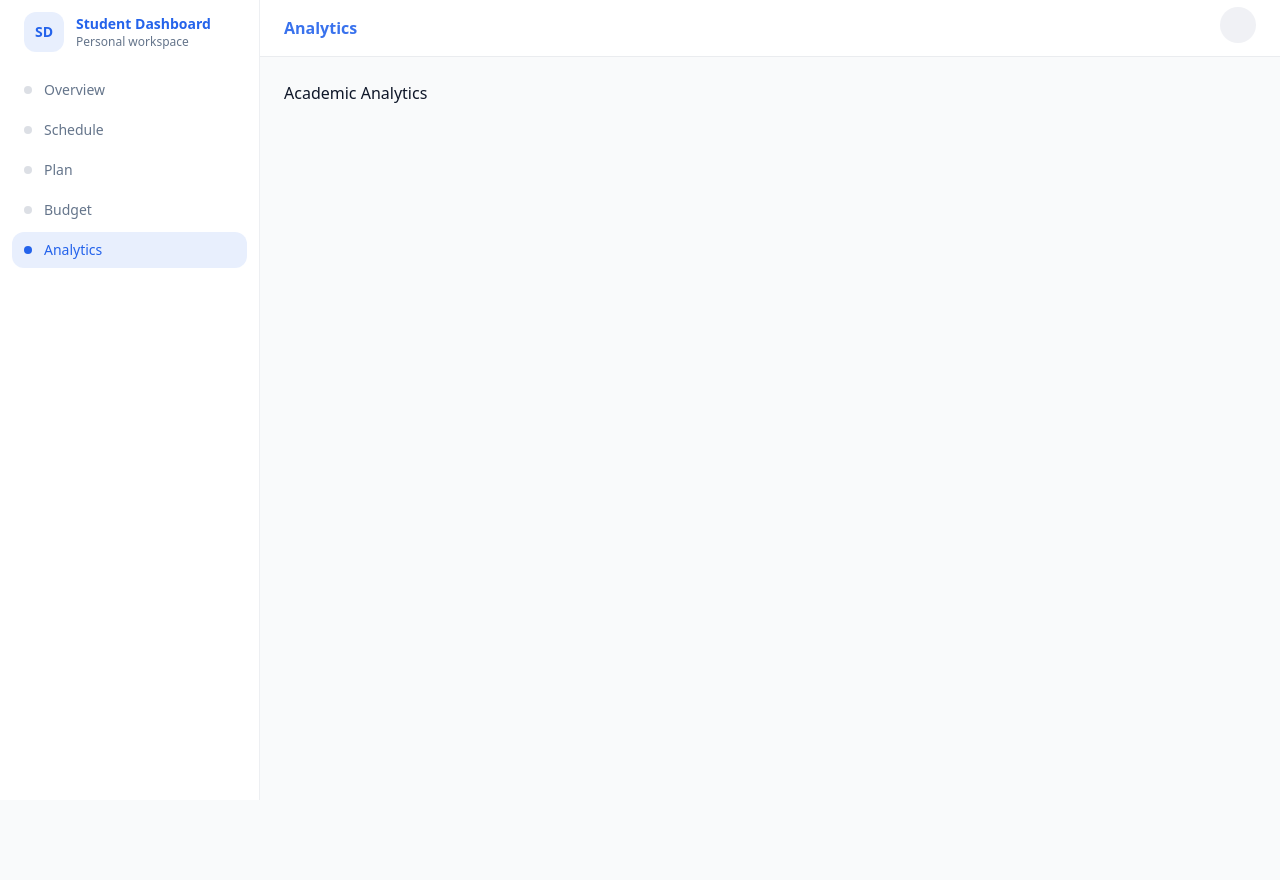
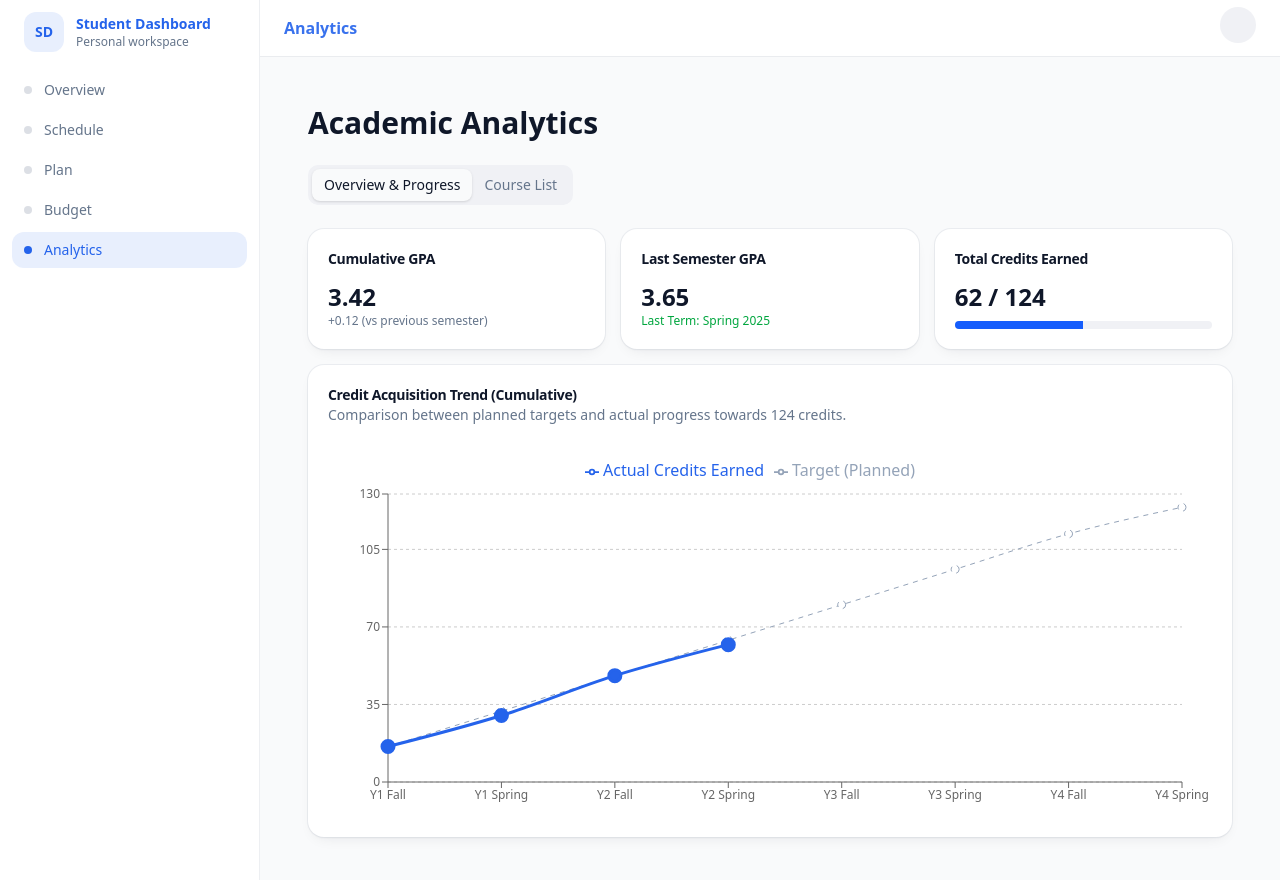
Before and after one commit to group6-dashboard/student-dashboard, a Next.js app: page /analytics in a window 1280 px wide. Shown: the top 880 px of the page. Before the commit the page ends 800 px from the top, so only its background shows below. Built offline with nearby package versions, Linux system fonts and the light colour scheme.

Commit message:
Implemented academic analytics page

```diff
--- /dev/null
+++ b/public/data/semester-data.json
@@ -0,0 +1,10 @@
+[
+  { "name": "Y1 Fall", "planned": 16, "actual": 16 },
+  { "name": "Y1 Spring", "planned": 32, "actual": 30 },
+  { "name": "Y2 Fall", "planned": 48, "actual": 48 },
+  { "name": "Y2 Spring", "planned": 64, "actual": 62 },
+  { "name": "Y3 Fall", "planned": 80, "actual": null },
+  { "name": "Y3 Spring", "planned": 96, "actual": null },
+  { "name": "Y4 Fall", "planned": 112, "actual": null },
+  { "name": "Y4 Spring", "planned": 124, "actual": null }
+]
--- a/src/app/(dashboard)/analytics/page.tsx
+++ b/src/app/(dashboard)/analytics/page.tsx
@@ -1,3 +1,155 @@
+"use client";
+
+import React, { useState, useEffect } from "react";
+import {
+  Card,
+  CardContent,
+  CardDescription,
+  CardHeader,
+  CardTitle,
+} from "@/components/ui/Card";
+import { Tabs, TabsContent, TabsList, TabsTrigger } from "@/components/ui/tabs";
+import {
+  LineChart,
+  Line,
+  XAxis,
+  YAxis,
+  CartesianGrid,
+  Tooltip,
+  Legend,
+  ResponsiveContainer,
+} from "recharts";
+
 export default function AnalyticsPage() {
-  return <h1>Academic Analytics</h1>;
+  const [semesterData, setSemesterData] = useState([]);
+  const [loading, setLoading] = useState(true);
+
+  useEffect(() => {
+    fetch("/data/semester-data.json")
+      .then((res) => res.json())
+      .then((data) => {
+        setSemesterData(data);
+        setLoading(false);
+      })
+      .catch((error) => {
+        console.error("Failed to load semester data:", error);
+        setLoading(false);
+      });
+  }, []);
+
+  if (loading) {
+    return (
+      <div className="p-6 max-w-5xl mx-auto">
+        <h1 className="text-3xl font-bold mb-6">Academic Analytics</h1>
+        <p className="text-muted-foreground">Loading...</p>
+      </div>
+    );
+  }
+
+  return (
+    <div className="p-6 max-w-5xl mx-auto">
+      <h1 className="text-3xl font-bold mb-6">Academic Analytics</h1>
+
+      <Tabs defaultValue="overview" className="space-y-4">
+        <TabsList>
+          <TabsTrigger value="overview">Overview & Progress</TabsTrigger>
+          <TabsTrigger value="courses">Course List</TabsTrigger>
+        </TabsList>
+
+        {/* --- Tab 1: Overview & Progress --- */}
+        <TabsContent value="overview" className="space-y-4">
+          {/* Top: Statistics Cards */}
+          <div className="grid gap-4 md:grid-cols-3">
+            <Card>
+              <CardHeader className="pb-2">
+                <CardTitle className="text-sm font-medium">Cumulative GPA</CardTitle>
+              </CardHeader>
+              <CardContent>
+                <div className="text-2xl font-bold">3.42</div>
+                <p className="text-xs text-muted-foreground">+0.12 (vs previous semester)</p>
+              </CardContent>
+            </Card>
+            <Card>
+              <CardHeader className="pb-2">
+                <CardTitle className="text-sm font-medium">Last Semester GPA</CardTitle>
+              </CardHeader>
+              <CardContent>
+                <div className="text-2xl font-bold">3.65</div>
+                <p className="text-xs text-green-600">
+                  Last Term: Spring 2025
+                </p>
+              </CardContent>
+            </Card>
+            <Card>
+              <CardHeader className="pb-2">
+                <CardTitle className="text-sm font-medium">Total Credits Earned</CardTitle>
+              </CardHeader>
+              <CardContent>
+                <div className="text-2xl font-bold">62 / 124</div>
+                <div className="w-full bg-secondary h-2 mt-2 rounded-full overflow-hidden">
+                  <div className="bg-blue-600 h-full" style={{ width: '50%' }}></div>
+                </div>
+              </CardContent>
+            </Card>
+          </div>
+
+          {/* Bottom: Line Chart */}
+          <Card>
+            <CardHeader>
+              <CardTitle>Credit Acquisition Trend (Cumulative)</CardTitle>
+              <CardDescription>
+                Comparison between planned targets and actual progress towards 124 credits.
+              </CardDescription>
+            </CardHeader>
+            <CardContent className="h-[400px] w-full pt-4">
+              <ResponsiveContainer width="100%" height="100%">
+                <LineChart data={semesterData} margin={{ top: 5, right: 30, left: 0, bottom: 5 }}>
+                  <CartesianGrid strokeDasharray="3 3" vertical={false} />
+                  <XAxis
+                    dataKey="name"
+                    tick={{ fontSize: 12 }}
+                    interval={0}
+                  />
+                  <YAxis domain={[0, 130]} tick={{ fontSize: 12 }} />
+                  <Tooltip
+                    contentStyle={{ borderRadius: "8px", border: "none", boxShadow: "0 4px 12px rgba(0,0,0,0.1)" }}
+                  />
+                  <Legend verticalAlign="top" height={36}/>
+                  {/* Target Line (Dashed) */}
+                  <Line
+                    name="Target (Planned)"
+                    type="monotone"
+                    dataKey="planned"
+                    stroke="#94a3b8"
+                    strokeDasharray="5 5"
+                    dot={{ r: 4 }}
+                  />
+                  {/* Actual Line (Solid) */}
+                  <Line
+                    name="Actual Credits Earned"
+                    type="monotone"
+                    dataKey="actual"
+                    stroke="#2563eb"
+                    strokeWidth={3}
+                    dot={{ r: 6, fill: "#2563eb" }}
+                    activeDot={{ r: 8 }}
+                    connectNulls={false}
+                  />
+                </LineChart>
+              </ResponsiveContainer>
+            </CardContent>
+          </Card>
+        </TabsContent>
+
+        {/* --- Tab 2: Course List (Placeholder) --- */}
+        <TabsContent value="courses">
+          <Card>
+            <CardContent className="py-10 text-center text-muted-foreground">
+              Search and filter functionality for courses will be implemented here.
+            </CardContent>
+          </Card>
+        </TabsContent>
+      </Tabs>
+    </div>
+    );
 }
--- /dev/null
+++ b/src/components/ui/tabs.tsx
@@ -0,0 +1,131 @@
+"use client";
+
+import * as React from "react";
+
+function cn(...classes: Array<string | false | null | undefined>) {
+  return classes.filter(Boolean).join(" ");
+}
+
+interface TabsContextValue {
+  value: string;
+  onValueChange: (value: string) => void;
+}
+
+const TabsContext = React.createContext<TabsContextValue | undefined>(undefined);
+
+function useTabsContext() {
+  const context = React.useContext(TabsContext);
+  if (!context) {
+    throw new Error("Tabs components must be used within a Tabs provider");
+  }
+  return context;
+}
+
+interface TabsProps {
+  defaultValue: string;
+  value?: string;
+  onValueChange?: (value: string) => void;
+  className?: string;
+  children: React.ReactNode;
+}
+
+export function Tabs({
+  defaultValue,
+  value: controlledValue,
+  onValueChange,
+  className,
+  children,
+}: TabsProps) {
+  const [uncontrolledValue, setUncontrolledValue] = React.useState(defaultValue);
+  const value = controlledValue ?? uncontrolledValue;
+
+  const handleValueChange = React.useCallback(
+    (newValue: string) => {
+      if (controlledValue === undefined) {
+        setUncontrolledValue(newValue);
+      }
+      onValueChange?.(newValue);
+    },
+    [controlledValue, onValueChange]
+  );
+
+  return (
+    <TabsContext.Provider value={{ value, onValueChange: handleValueChange }}>
+      <div className={className}>{children}</div>
+    </TabsContext.Provider>
+  );
+}
+
+interface TabsListProps {
+  className?: string;
+  children: React.ReactNode;
+}
+
+export function TabsList({ className, children }: TabsListProps) {
+  return (
+    <div
+      className={cn(
+        "inline-flex h-10 items-center justify-center rounded-md bg-muted p-1 text-muted-foreground",
+        className
+      )}
+      role="tablist"
+    >
+      {children}
+    </div>
+  );
+}
+
+interface TabsTriggerProps {
+  value: string;
+  className?: string;
+  children: React.ReactNode;
+}
+
+export function TabsTrigger({ value, className, children }: TabsTriggerProps) {
+  const { value: selectedValue, onValueChange } = useTabsContext();
+  const isSelected = value === selectedValue;
+
+  return (
+    <button
+      type="button"
+      role="tab"
+      aria-selected={isSelected}
+      onClick={() => onValueChange(value)}
+      className={cn(
+        "inline-flex items-center justify-center whitespace-nowrap rounded-sm px-3 py-1.5",
+        "text-sm font-medium ring-offset-background transition-all",
+        "focus-visible:outline-none focus-visible:ring-2 focus-visible:ring-ring focus-visible:ring-offset-2",
+        "disabled:pointer-events-none disabled:opacity-50",
+        isSelected
+          ? "bg-background text-foreground shadow-sm"
+          : "hover:bg-background/50",
+        className
+      )}
+    >
+      {children}
+    </button>
+  );
+}
+
+interface TabsContentProps {
+  value: string;
+  className?: string;
+  children: React.ReactNode;
+}
+
+export function TabsContent({ value, className, children }: TabsContentProps) {
+  const { value: selectedValue } = useTabsContext();
+
+  if (value !== selectedValue) {
+    return null;
+  }
+
+  return (
+    <div
+      role="tabpanel"
+      className={cn("mt-2 ring-offset-background", "focus-visible:outline-none focus-visible:ring-2 focus-visible:ring-ring focus-visible:ring-offset-2", className)}
+    >
+      {children}
+    </div>
+  );
+}
```
